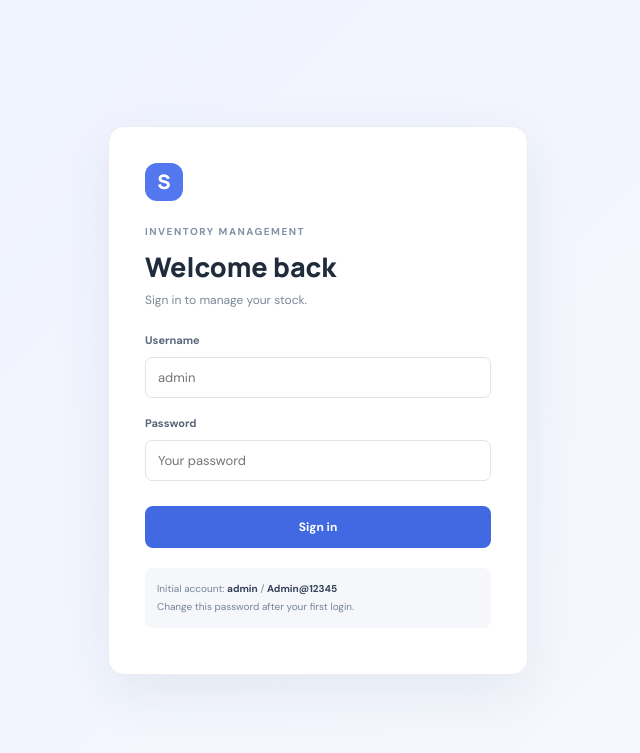
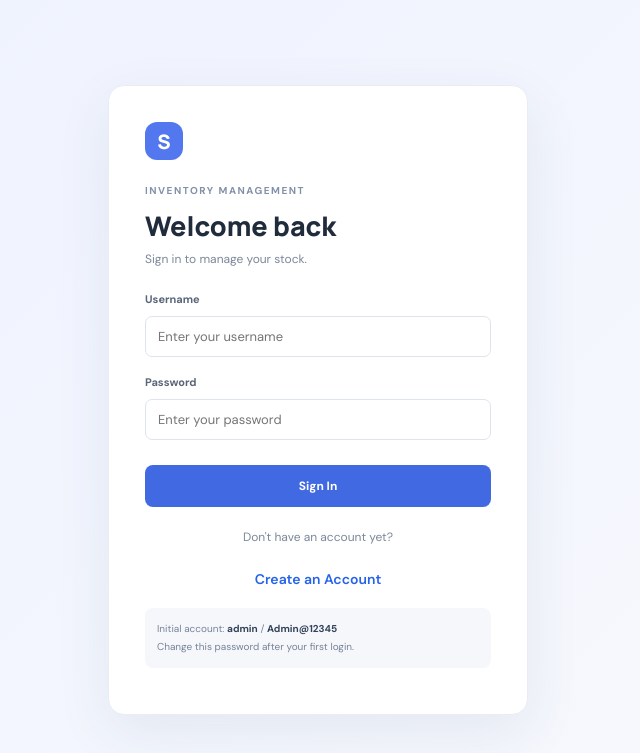
Before and after one commit to Louradel/StockWise, a PHP site: page /login.php in a window 1280 px wide. Shown: the top 753 px of the page, without its empty margins (322-962 px from the left). Run offline with PHP 8.4, Linux system fonts and the light colour scheme.

Commit message:
Update login.php

```diff
--- a/login.php
+++ b/login.php
@@ -1,27 +1,118 @@
+
 <?php
 require_once __DIR__ . '/includes/functions.php';
-if (!empty($_SESSION['user_id'])) redirect('index.php');
+
+if (!empty($_SESSION['user_id'])) {
+    redirect('index.php');
+}
+
 $error = '';
+
 if ($_SERVER['REQUEST_METHOD'] === 'POST') {
     verify_csrf();
+
     try {
-        $stmt = db()->prepare('SELECT id, full_name, username, password_hash FROM users WHERE username = ? LIMIT 1');
+        $stmt = db()->prepare(
+            'SELECT id, full_name, username, password_hash
+             FROM users WHERE username = ? LIMIT 1'
+        );
+
         $stmt->execute([trim($_POST['username'] ?? '')]);
         $user = $stmt->fetch();
+
         if ($user && password_verify($_POST['password'] ?? '', $user['password_hash'])) {
             session_regenerate_id(true);
+
             $_SESSION['user_id'] = $user['id'];
             $_SESSION['name'] = $user['full_name'];
+
             redirect('index.php');
         }
+
         $error = 'Incorrect username or password.';
+
     } catch (Throwable $ex) {
-        $error = 'Cannot connect to the database. Check config/config.php and import database/stockwise.sql.';
+        error_log($ex->getMessage());
+        $error = 'Cannot connect to the database. Please check your database configuration.';
     }
 }
 ?>
-<!doctype html><html lang="en"><head><meta charset="utf-8"><meta name="viewport" content="width=device-width,initial-scale=1"><title>Sign in | StockWise</title><link rel="stylesheet" href="assets/style.css"></head>
-<body class="login-page"><div class="login-card"><div class="login-logo">S</div><p class="eyebrow">INVENTORY MANAGEMENT</p><h1>Welcome back</h1><p class="muted">Sign in to manage your stock.</p>
-<?php if ($error): ?><div class="alert error"><?= e($error) ?></div><?php endif; ?>
-<form method="post"><input type="hidden" name="csrf" value="<?= e(csrf_token()) ?>"><label>Username</label><input name="username" required autocomplete="username" placeholder="admin"><label>Password</label><input type="password" name="password" required autocomplete="current-password" placeholder="Your password"><button class="btn primary full">Sign in</button></form>
-<p class="login-hint">Initial account: <b>admin</b> / <b>Admin@12345</b><br>Change this password after your first login.</p></div></body></html>
+
+<!doctype html>
+<html lang="en">
+<head>
+    <meta charset="utf-8">
+    <meta name="viewport" content="width=device-width, initial-scale=1">
+    <title>Sign In | StockWise</title>
+    <link rel="stylesheet" href="assets/style.css">
+</head>
+
+<body class="login-page">
+
+<div class="login-card">
+
+    <div class="login-logo">S</div>
+
+    <p class="eyebrow">INVENTORY MANAGEMENT</p>
+
+    <h1>Welcome back</h1>
+
+    <p class="muted">Sign in to manage your stock.</p>
+
+    <?php if ($error): ?>
+        <div class="alert error">
+            <?= e($error) ?>
+        </div>
+    <?php endif; ?>
+
+    <form method="POST" action="login.php">
+
+        <input type="hidden" name="csrf"
+               value="<?= e(csrf_token()) ?>">
+
+        <label>Username</label>
+
+        <input
+            type="text"
+            name="username"
+            required
+            autocomplete="username"
+            placeholder="Enter your username"
+        >
+
+        <label>Password</label>
+
+        <input
+            type="password"
+            name="password"
+            required
+            autocomplete="current-password"
+            placeholder="Enter your password"
+        >
+
+        <button type="submit" class="btn primary full">
+            Sign In
+        </button>
+
+    </form>
+
+    <div style="text-align:center; margin-top:22px;">
+
+        <p class="muted">Don't have an account yet?</p>
+
+        <a href="register.php"
+           style="color:#2563eb; font-weight:600; text-decoration:none;">
+            Create an Account
+        </a>
+
+    </div>
+
+    <p class="login-hint">
+        Initial account: <b>admin</b> / <b>Admin@12345</b><br>
+        Change this password after your first login.
+    </p>
+
+</div>
+
+</body>
+</html>
```
